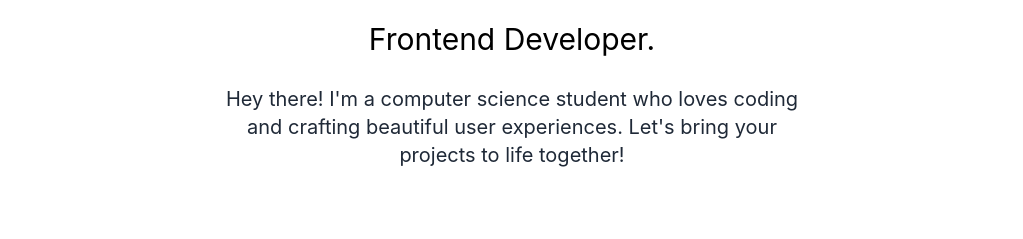
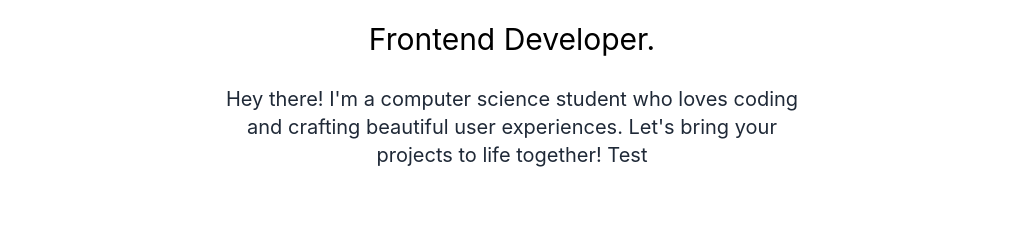
Before and after one commit to yhfrds/react-portfolio, a Next.js app: page / in a window 1280 px wide. Shown: the part 211-450 px from the top of the page, without its empty margins (128-1151 px from the left). Built offline with nearby package versions, Linux system fonts and the light colour scheme; a web font is replaced by a local one.

Commit message:
test adding some changes

```diff
--- a/pages/index.js
+++ b/pages/index.js
@@ -37,7 +37,7 @@ export default function Home() {
             <p className="sm:text-md text-sm py-5 leading-8 text-gray-800 dark:text-gray-200 md:text-xl max-w-xl mx-auto">
               Hey there! I'm a computer science student who loves coding and
               crafting beautiful user experiences. Let's bring your projects to
-              life together!
+              life together! Test
             </p>
           </div>
 
```
